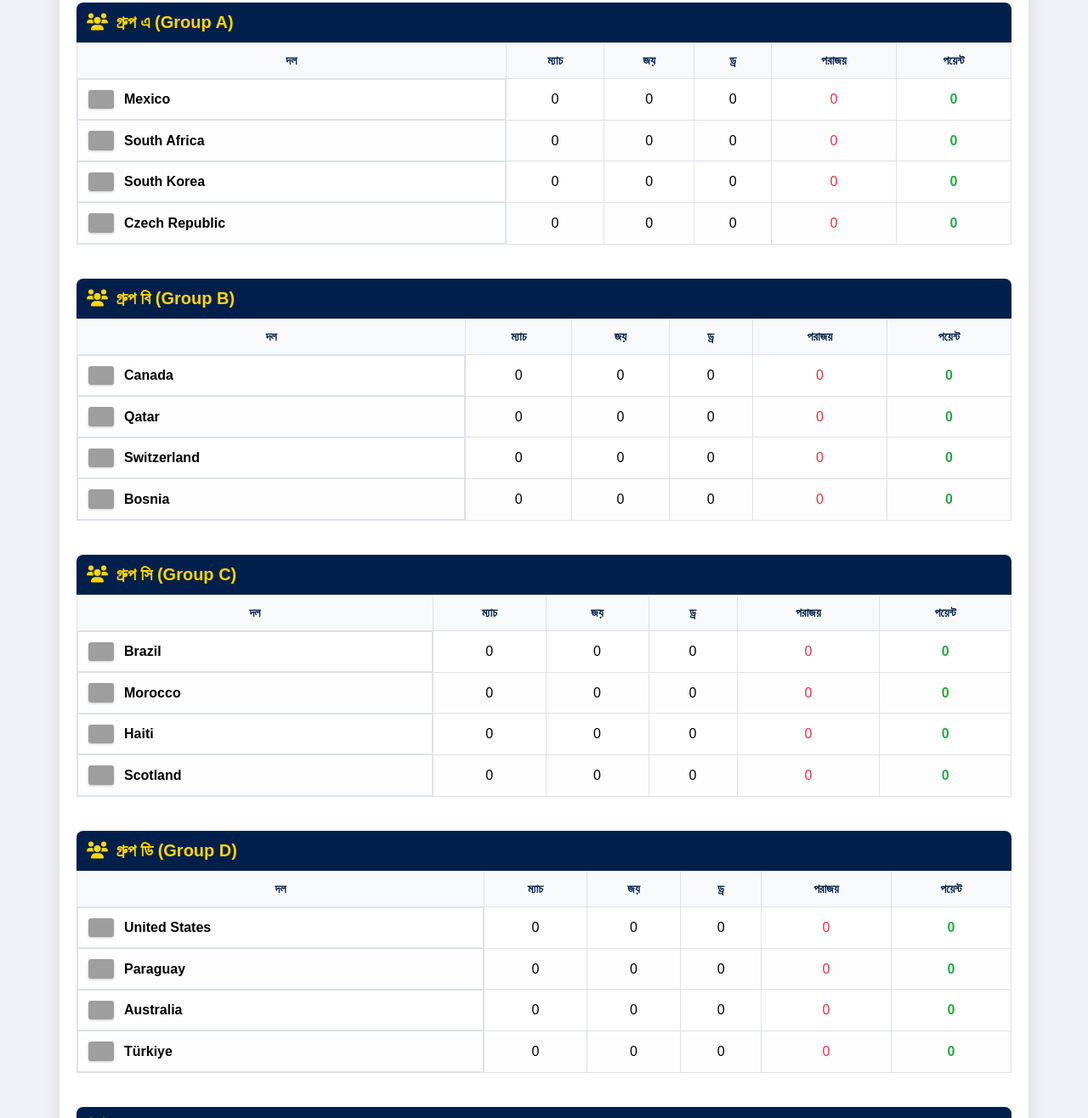
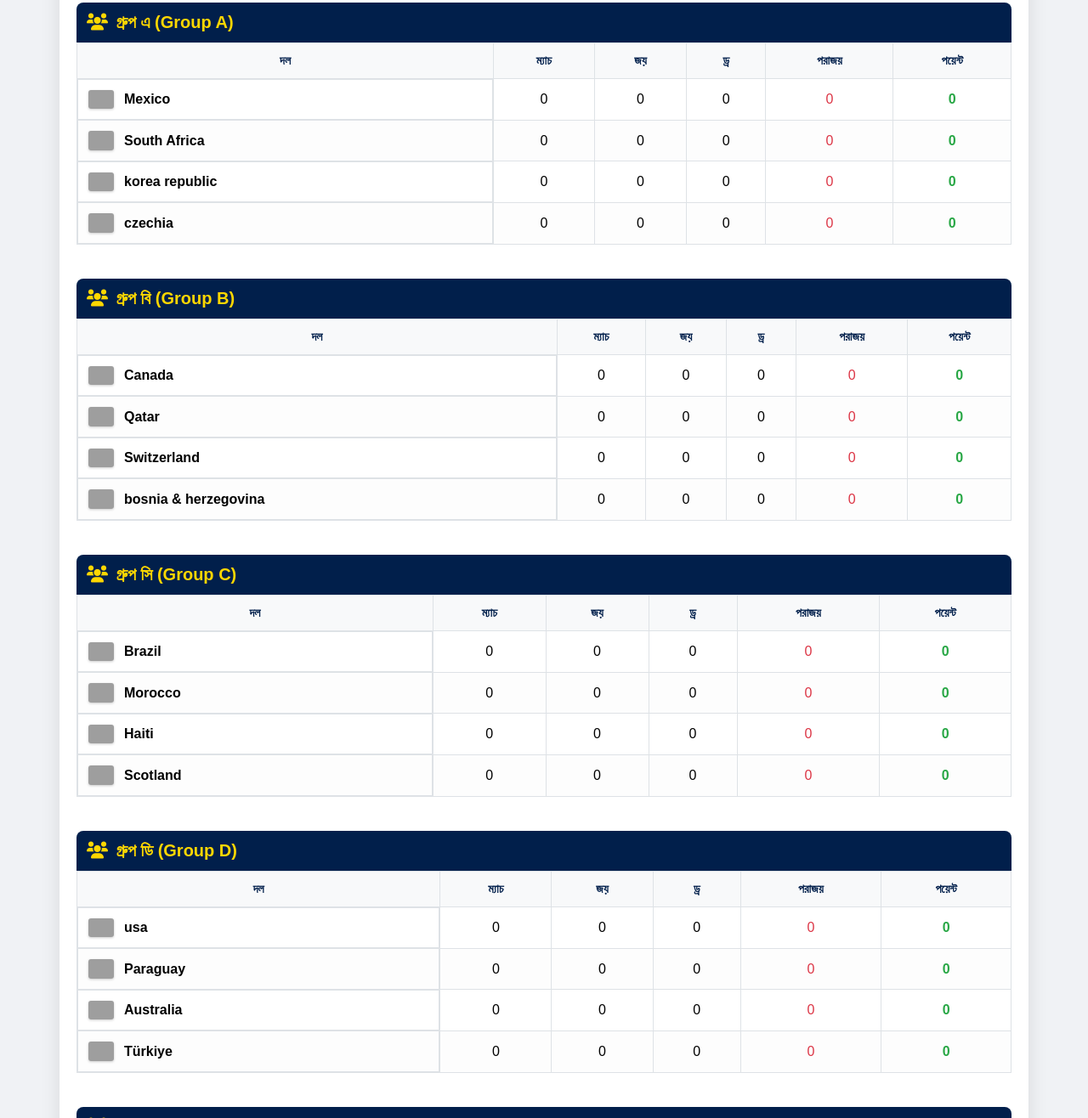
Before and after one commit to asrafulislamshakil98-hue/wc2026, a website: page public/points.html in a window 1280 px wide. Shown: the part 189-1505 px from the top of the page at 85% size. Drawn offline with Linux system fonts and the light colour scheme; no server answers; grey boxes are pictures that could not be loaded.

Commit message:
Add files via upload

```diff
--- a/public/points.html
+++ b/public/points.html
@@ -94,8 +94,8 @@
             <tbody>
                 <tr><td class="team-cell"><img src="https://flagcdn.com/w40/mx.png"> Mexico</td><td>0</td><td>0</td><td>0</td><td class="loss">0</td><td class="pts">0</td></tr>
                 <tr><td class="team-cell"><img src="https://flagcdn.com/w40/za.png"> South Africa</td><td>0</td><td>0</td><td>0</td><td class="loss">0</td><td class="pts">0</td></tr>
-                <tr><td class="team-cell"><img src="https://flagcdn.com/w40/kr.png"> South Korea</td><td>0</td><td>0</td><td>0</td><td class="loss">0</td><td class="pts">0</td></tr>
-                <tr><td class="team-cell"><img src="https://flagcdn.com/w40/cz.png"> Czech Republic</td><td>0</td><td>0</td><td>0</td><td class="loss">0</td><td class="pts">0</td></tr>
+                <tr><td class="team-cell"><img src="https://flagcdn.com/w40/kr.png"> korea republic</td><td>0</td><td>0</td><td>0</td><td class="loss">0</td><td class="pts">0</td></tr>
+                <tr><td class="team-cell"><img src="https://flagcdn.com/w40/cz.png"> czechia</td><td>0</td><td>0</td><td>0</td><td class="loss">0</td><td class="pts">0</td></tr>
             </tbody>
         </table>
     </div>
@@ -109,7 +109,7 @@
                 <tr><td class="team-cell"><img src="https://flagcdn.com/w40/ca.png"> Canada</td><td>0</td><td>0</td><td>0</td><td class="loss">0</td><td class="pts">0</td></tr>
                 <tr><td class="team-cell"><img src="https://flagcdn.com/w40/qa.png"> Qatar</td><td>0</td><td>0</td><td>0</td><td class="loss">0</td><td class="pts">0</td></tr>
                 <tr><td class="team-cell"><img src="https://flagcdn.com/w40/ch.png"> Switzerland</td><td>0</td><td>0</td><td>0</td><td class="loss">0</td><td class="pts">0</td></tr>
-                <tr><td class="team-cell"><img src="https://flagcdn.com/w40/ba.png"> Bosnia</td><td>0</td><td>0</td><td>0</td><td class="loss">0</td><td class="pts">0</td></tr>
+                <tr><td class="team-cell"><img src="https://flagcdn.com/w40/ba.png"> bosnia & herzegovina</td><td>0</td><td>0</td><td>0</td><td class="loss">0</td><td class="pts">0</td></tr>
             </tbody>
         </table>
     </div>
@@ -134,7 +134,7 @@
         <table>
             <thead><tr><th>দল</th><th>ম্যাচ</th><th>জয়</th><th>ড্র</th><th>পরাজয়</th><th>পয়েন্ট</th></tr></thead>
             <tbody>
-                <tr><td class="team-cell"><img src="https://flagcdn.com/w40/us.png"> United States</td><td>0</td><td>0</td><td>0</td><td class="loss">0</td><td class="pts">0</td></tr>
+                <tr><td class="team-cell"><img src="https://flagcdn.com/w40/us.png"> usa</td><td>0</td><td>0</td><td>0</td><td class="loss">0</td><td class="pts">0</td></tr>
                 <tr><td class="team-cell"><img src="https://flagcdn.com/w40/py.png"> Paraguay</td><td>0</td><td>0</td><td>0</td><td class="loss">0</td><td class="pts">0</td></tr>
                 <tr><td class="team-cell"><img src="https://flagcdn.com/w40/au.png"> Australia</td><td>0</td><td>0</td><td>0</td><td class="loss">0</td><td class="pts">0</td></tr>
                 <tr><td class="team-cell"><img src="https://flagcdn.com/w40/tr.png"> Türkiye</td><td>0</td><td>0</td><td>0</td><td class="loss">0</td><td class="pts">0</td></tr>
```
